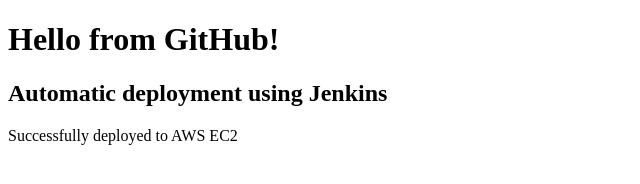
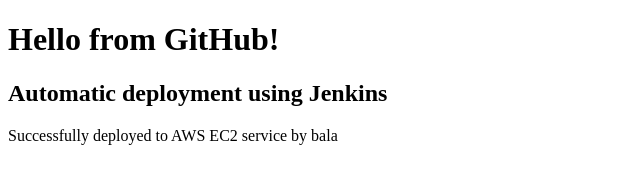
Before and after one commit to Balajackz16/jenkins-auto-deploy, a plain HTML site: page index.html in a window 1280 px wide. Shown: the whole page, without its empty margins (0-640 px from the left). Drawn offline with Linux system fonts and the light colour scheme.

Commit message:
Update index.html

```diff
--- a/index.html
+++ b/index.html
@@ -6,6 +6,6 @@
 <body>
     <h1>Hello from GitHub!</h1>
     <h2>Automatic deployment using Jenkins</h2>
-    <p>Successfully deployed to AWS EC2</p>
+    <p>Successfully deployed to AWS EC2 service by bala</p>
 </body>
 </html>
```
